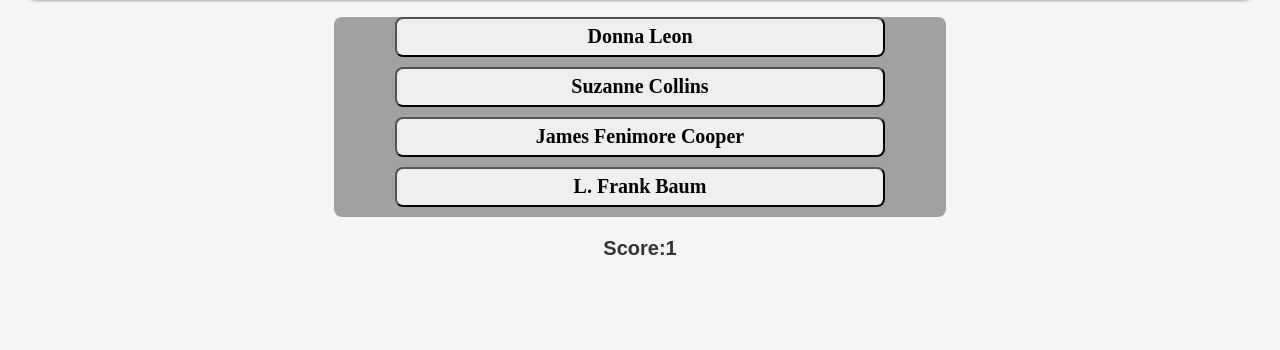
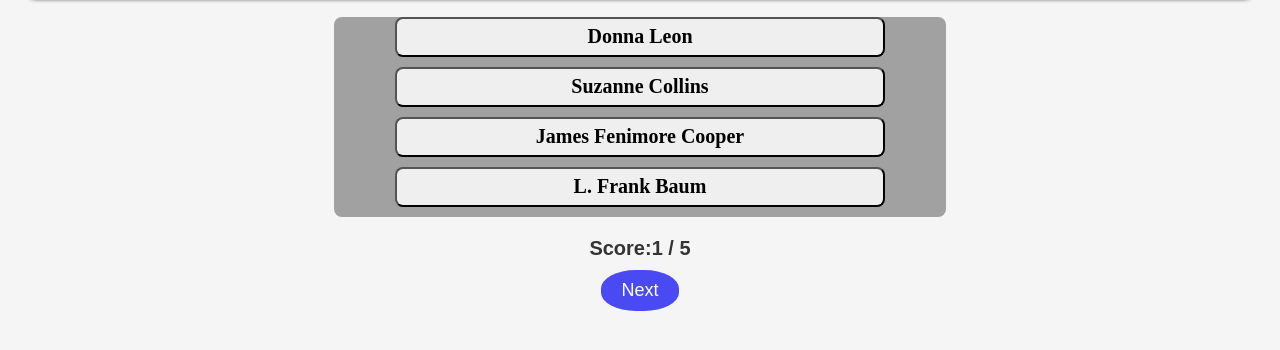
Before and after one commit to Ritesh9919/Quiz-Game-App, a plain HTML site: page index.html in a window 1280 px wide. Both pictures are taken after a click on the button "Three". Shown: the part 174-524 px from the top of the page. Drawn offline with Linux system fonts and the light colour scheme.

Commit message:
project completed

```diff
--- a/index.html
+++ b/index.html
@@ -13,6 +13,7 @@
     <div id="question"></div>
     <div id="options"></div>
     <div id="score"></div>
+    <button id="next-btn">Next</button>
 
     <script src="./script.js"></script>
 </body>
--- a/script.js
+++ b/script.js
@@ -53,11 +53,13 @@ const quesJSON = [
 const questionElement = document.getElementById('question');
 const optionsElement = document.getElementById('options');
 const scoreElement = document.getElementById('score');
+const nextBtn = document.querySelector('#next-btn');
 
 
 
 let score = 0;
 let currentQuestion = 0;
+let totalScore = quesJSON.length;
 
 showQuestion();
 
@@ -77,7 +79,7 @@ function showQuestion() {
         score = score - 0.25;
       }
 
-      scoreElement.textContent = `Score:${score}`;
+      scoreElement.textContent = `Score:${score} / ${totalScore}`;
       nextQuestion();
 
     })
@@ -94,6 +96,7 @@ function nextQuestion() {
   currentQuestion++;
   if (currentQuestion >= quesJSON.length) {
     questionElement.textContent = "Quiz Completed!!";
+    nextBtn.remove();
 
   } else {
 
@@ -102,7 +105,10 @@ function nextQuestion() {
 }
 
 
-
+nextBtn.addEventListener('click', ()=> {
+  scoreElement.textContent =  `Score:${score} / ${totalScore}`;
+  nextQuestion();
+})
 
 
 
--- a/style.css
+++ b/style.css
@@ -75,3 +75,16 @@ body {
     font-weight: bold;
     color: #333;
   }
+
+  #next-btn{
+    display: block;
+    margin: 10px auto 0px auto;
+    padding: 10px 20px;
+    border-radius: 45%;
+    border: none;
+    outline: none;
+    font-size: 18px;
+    background-color: rgb(74, 74, 243);
+    color:white;
+
+  }
```
